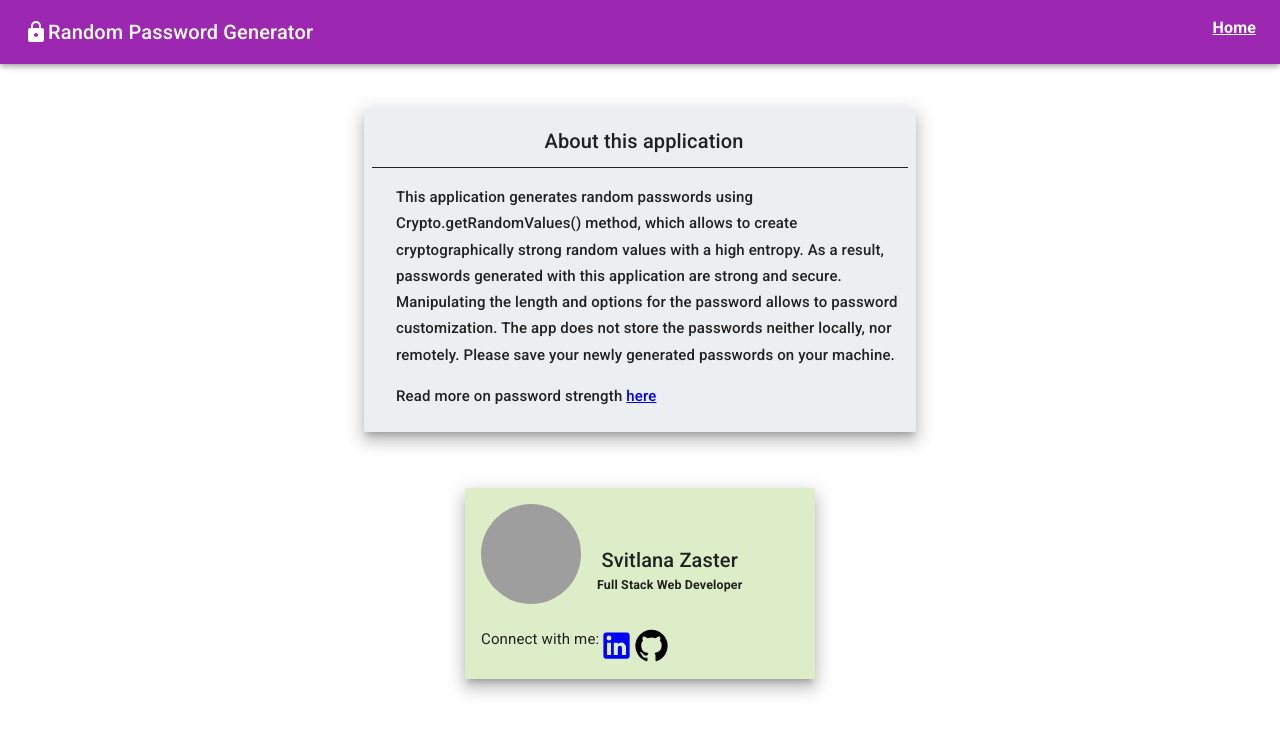
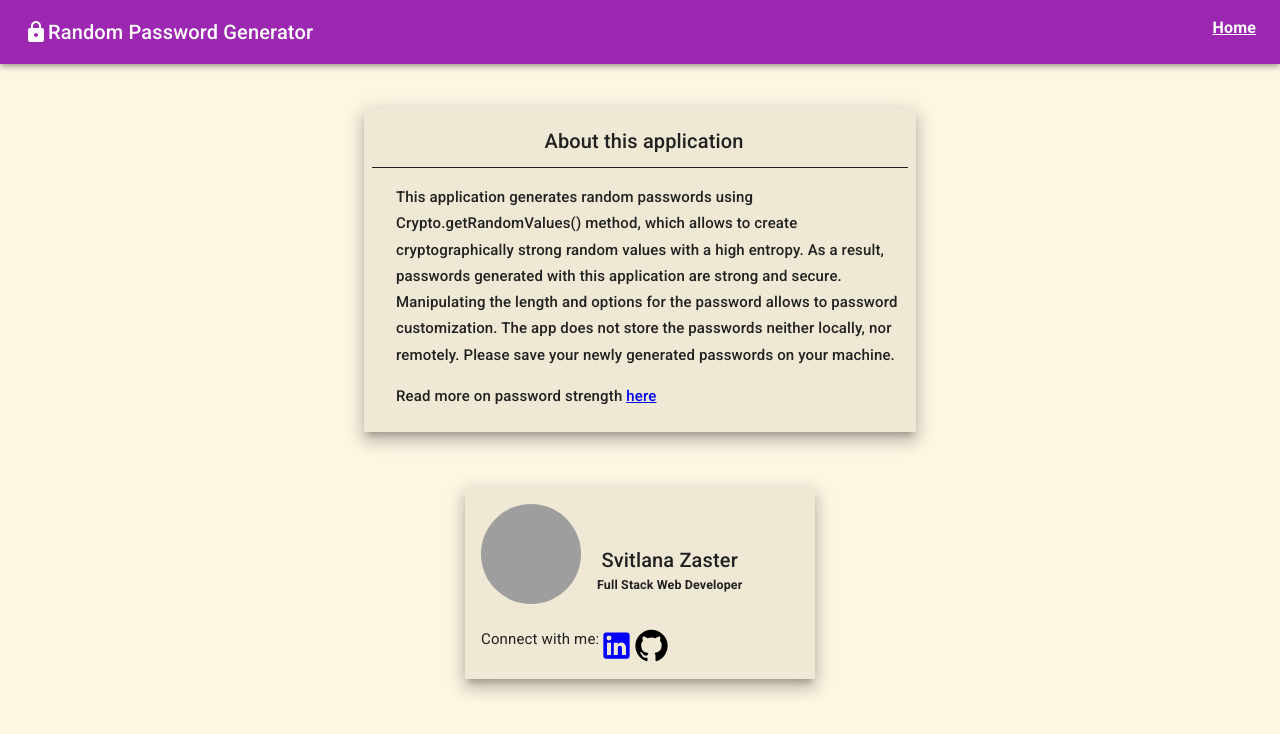
Before and after one commit to szaster/Password-Generator, a React (Create React App) app: page /about in a window 1280 px wide. Shown: the top 734 px of the page. Built offline with nearby package versions, Linux system fonts and the light colour scheme; grey boxes are pictures that could not be loaded; the HTML template or start-up script is replaced by a standard one.

Commit message:
adding custom theme colors(solarized)

```diff
--- a/src/App.js
+++ b/src/App.js
@@ -37,10 +37,13 @@ function App() {
             ? {
                 // palette values for light mode
                 primary: purple,
-                // divider: amber[200],
                 background: {
-                  default: amber,
-                  paper: "#eceff1",
+                  default: "#fdf6e3",
+                  paper: "#eee8d5",
+                  // paper: "#93a1a1",
+                  // paper:""
+                  // paper: "#eceff1",
+                  // Card: "#DCEDC8",
                 },
                 text: {
                   primary: grey[900],
@@ -52,8 +55,10 @@ function App() {
                 primary: deepPurple,
                 // divider: deepOrange[700],
                 background: {
-                  default: deepOrange[900],
-                  paper: deepOrange[900],
+                  // default: "#002b36",
+                  // paper: "#073642",
+                  default: "#073642",
+                  paper: "#586e75",
                 },
                 text: {
                   primary: "#fff",
@@ -61,12 +66,6 @@ function App() {
                 },
               }),
           mode,
-          // secondary: teal,
-          // primary: red,
-          // text: {
-          //   primary: grey[900],
-          //   secondary: grey[800],
-          // },
         },
       }),
     [mode]
--- a/src/pages/About.jsx
+++ b/src/pages/About.jsx
@@ -39,13 +39,7 @@ export function About() {
   return (
     <div className={classes.root}>
       <Container style={{ paddingTop: 100 }} maxWidth="sm" m={1}>
-        <Paper
-          elevation={10}
-          outlined
-          square
-          m={50}
-          style={{ background: "#eceff1" }}
-        >
+        <Paper elevation={10} outlined square m={50}>
           <Typography component="div" variant="subtitle1" gutterBottom>
             <Box
               paddingBottom={1}
@@ -99,7 +93,7 @@ export function About() {
           outlined
           square
           m={3}
-          style={{ background: "#DCEDC8" }}
+          // style={{ background: "#DCEDC8" }}
         >
           <Box
             paddingBottom={2}
--- a/src/pages/components/Header.js
+++ b/src/pages/components/Header.js
@@ -1,10 +1,8 @@
 import React from "react";
 import LockIcon from "@mui/icons-material/Lock";
 import { makeStyles } from "@mui/styles";
-import { AppBar, Typography, Toolbar, Button, Box } from "@mui/material";
+import { AppBar, Typography, Toolbar } from "@mui/material";
 import { Link, useLocation, BrowserRouter as Router } from "react-router-dom";
-// import ToggleColorMode from "../../theme";
-// import { BoxedThemeToggle } from "./BoxedThemeToggle";
 
 const useStyles = makeStyles(() => ({
   title: {
@@ -43,7 +41,6 @@ export function Header() {
   const classes = useStyles();
 
   return (
-    // <AppBar color="primary" position="fixed">
     <AppBar color="primary" position="fixed">
       <Toolbar>
         <LockIcon />
@@ -52,7 +49,6 @@ export function Header() {
             Random Password Generator
           </Typography>
           <div>
-            {/* <ThemeApp /> */}
             <HeaderLink pathname={location.pathname} />
           </div>
         </div>
--- /dev/null
+++ b/src/theme.js
@@ -0,0 +1 @@
+import React from "react";
```
